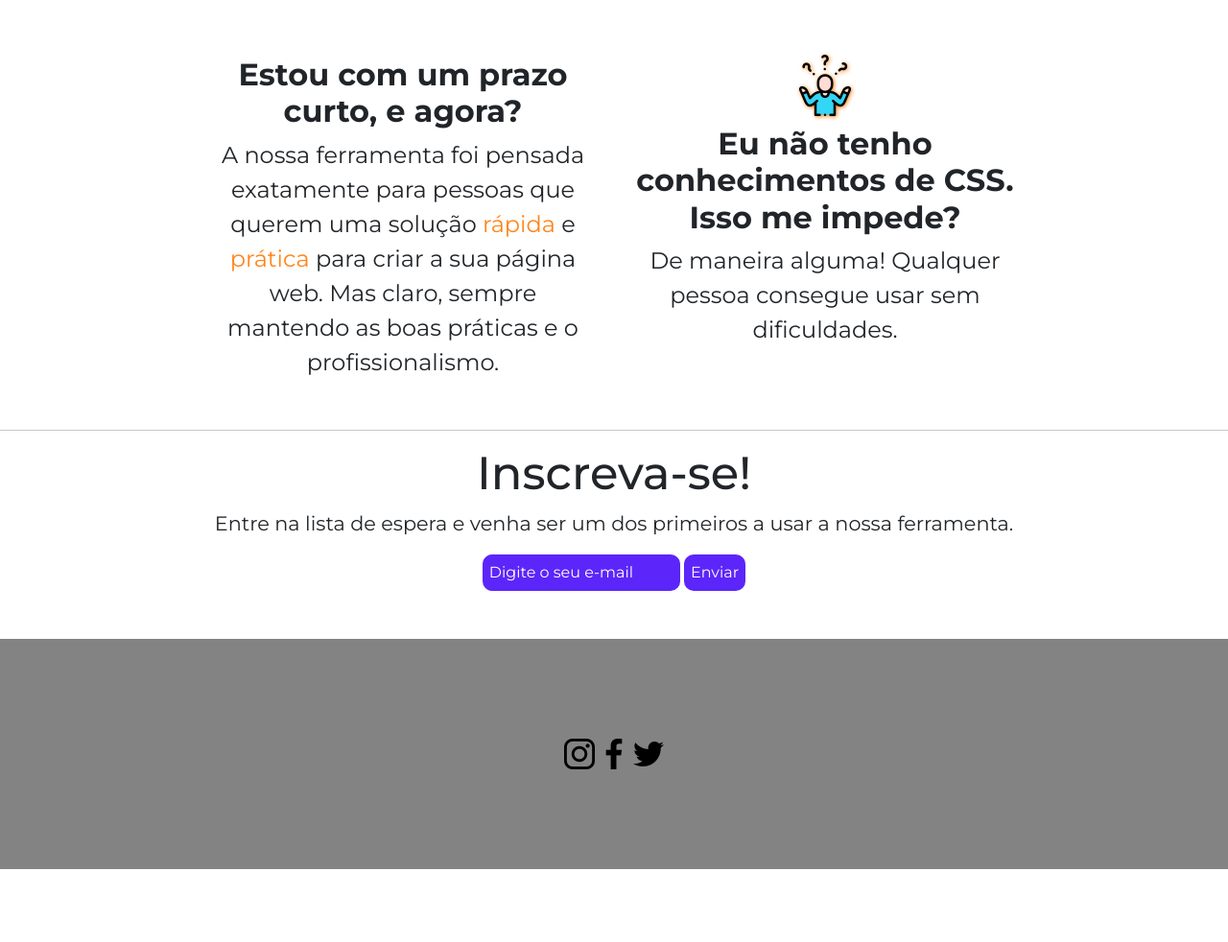
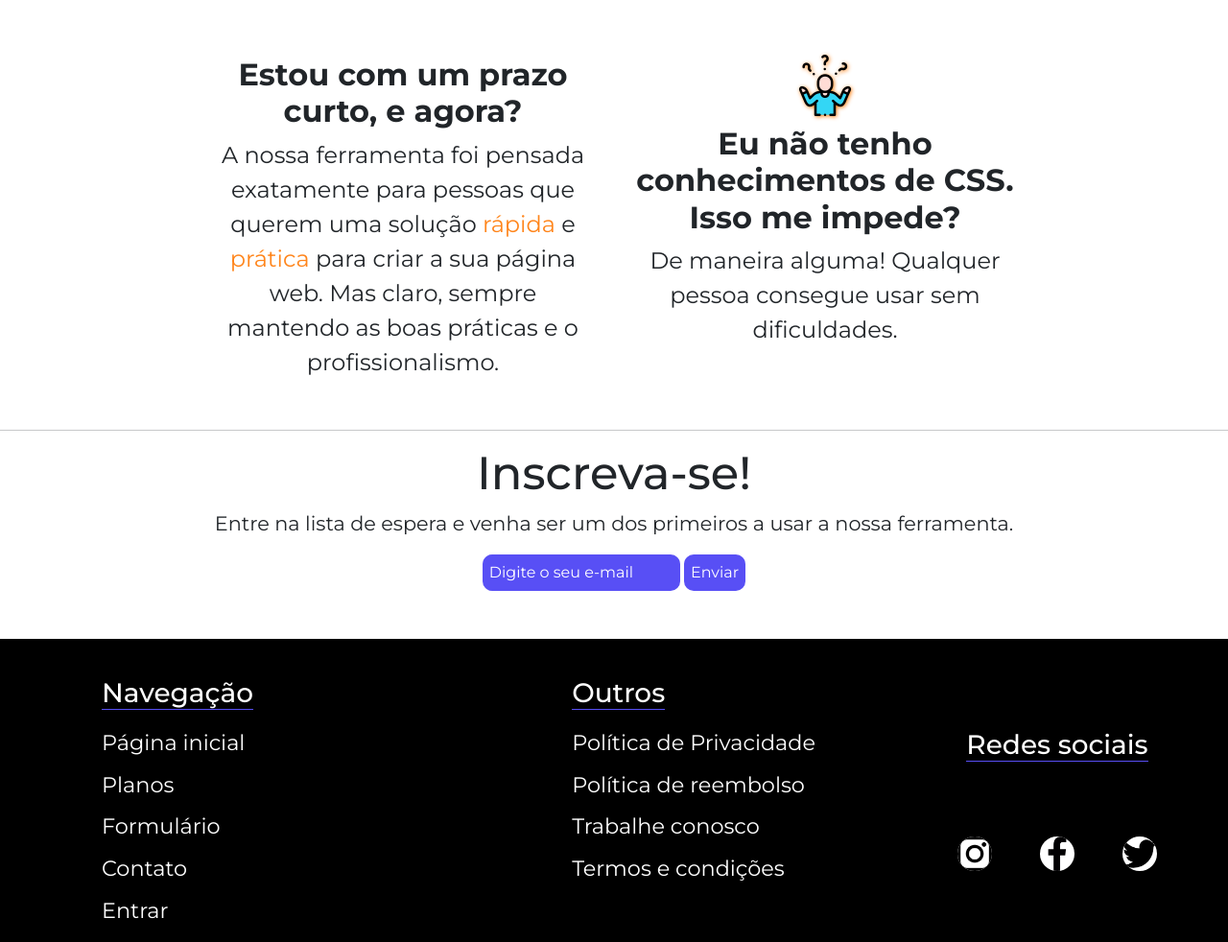
Before and after one commit to MariDutra/Segundo-Projeto-Squad, a plain HTML site: page index.html in a window 1280 px wide. Shown: the part 687-1669 px from the top of the page at 96% size. Before the commit the page ends 1593 px from the top, so only its background shows below. Drawn offline with nearby package versions, Linux system fonts and the light colour scheme.

Commit message:
mudanças header/footer e index
Alterações no header e footer para ficarem mais visíveis e também implementação de informações no footer. Index foi adicionado detalhes

```diff
--- a/CSS/h&f.css
+++ b/CSS/h&f.css
@@ -12,11 +12,15 @@ header{
     justify-content: space-around;
     align-items: center;
     padding-top: 20px;
+    backdrop-filter: blur(4px);
+    background-color: rgba(0, 0, 0, 0.299);
+    border-bottom: 1px solid var(--roxo)
 }
 h1{
     color: white;
+    font-size:2.4rem
 }
-ul{
+header ul{
     display: flex;
     padding: 0;
     gap: 25px;
@@ -30,12 +34,55 @@ a{
 
 footer{
     display: flex;
+    flex-direction: column;
     align-items: center;
-    justify-content: center;
-    background-color: rgba(0, 0, 0, 0.487);
-    height: 30vh;
+    backdrop-filter: blur(4px);
+    background-color: rgb(0, 0, 0);
+    height: max-content
 }
 
+footer div{
+    display: flex;
+    margin-top: 20px;
+    gap: 50px;
+}
+footer ul{
+    display: flex;
+    flex-direction: column;
+    list-style: none;
+    gap: 10px;
+}
+footer h3{
+    color: white;
+    border-bottom: 1px solid #584ff5;
+    width: max-content;
+}
 footer img{
-    width: 32px;
+    width: 36px;
+    background-color: white;
+    border-radius: 50%;
 }
+footer #redesSociais{
+    display: flex;
+    flex-direction: column;
+    align-items: center;
+}
+@media (min-width: 1080px){
+    header{
+        flex-direction: row;
+    }
+    h1{
+        text-shadow: 3px 3px 10px #584ff5;
+        font-size: 3rem;
+    }
+    li{
+        font-size: 1.4rem;
+    }
+    footer{
+        flex-direction: row;
+        justify-content: space-around;
+    }
+    footer div:nth-child(1){
+        gap: 300px
+    }
+}
--- a/CSS/index.css
+++ b/CSS/index.css
@@ -1,8 +1,6 @@
 :root{
-    --roxo: #5C25FA;
+    --roxo: #584ff5;
     --laranja: #ff851b;
-
-
 }
 #section1{
     background-image: linear-gradient(90deg, rgba(0, 0, 0, 0.68) 0%, rgba(255,255,255,0) 100%), url(../img/woman-3597095_1920.jpg);
@@ -19,7 +17,7 @@
     height: 60%;
     max-width:900px;
     color: rgb(255, 255, 255);
-    margin: 50px auto;
+    margin: 60px auto;
     padding-inline: 6px;
     text-align: center;
     background-color: rgba(0, 0, 0, 0.355);
@@ -42,6 +40,10 @@
     border: none;
     background-color: var(--roxo);
     color: white;
+    transition: .4s
+}
+#intro button:hover{
+    background-color: #392fff;
 }
 #wrapper{
     margin-block: 50px;
@@ -87,13 +89,21 @@
 }
 @media (min-width: 900px){
     #intro{
-        border-radius: 10px;
+        border-radius: 20px;
+        margin: 100px auto;
     }
 }
 @media (min-width: 1220px){
     #intro, #chamadaEspera p{
         font-size: 1.3rem;
 
+    }
+    #intro div p{
+        font-size: 1.4rem;
+    }
+    #intro div p span{
+        font-weight: 700;
+        text-transform: uppercase;
     }
     #intro h2, #chamadaEspera h3{
         font-size: 3rem;
--- a/index.html
+++ b/index.html
@@ -25,7 +25,7 @@
         <div id="intro">
             <div>
                 <h2>Criar a sua página web <span>não</span> precisa ser uma tarefa difícil</h2>
-                <p>Use um framework CSS que é de fácil entendimento, moderno e TOTALMENTE em português.</p>
+                <p>Use um framework CSS que é de fácil entendimento, moderno e <span>totalmente</span> em português.</p>
             </div>
             <button>Quero conhecer!</button>
         </div>
@@ -59,9 +59,33 @@
 
     <footer>
         <div>
-            <img src="./img/logotipo-do-instagram.png" alt="">
-            <img src="./img/simbolo-de-aplicativo-do-facebook.png" alt="">
-            <img src="./img/twitter.png" alt="">
+            <div>
+                <ul>
+                    <h3>Navegação</h3>
+                    <a href="#"><li>Página inicial</li></a>
+                    <a href="#"><li>Planos</li></a>
+                    <a href="#"><li>Formulário</li></a>
+                    <a href="#"><li>Contato</li></a>
+                    <a href="#"><li>Entrar</li></a>
+                </ul>
+            </div>
+            <div>
+                <ul>
+                    <h3>Outros</h3>
+                    <a href="#"><li>Política de Privacidade</li></a>
+                    <a href="#"><li>Política de reembolso</li></a>
+                    <a href="#"><li>Trabalhe conosco</li></a>
+                    <a href="#"><li>Termos e condições</li></a>
+                </ul>
+            </div>
+        </div>
+        <div id="redesSociais">
+            <h3>Redes sociais</h3>
+            <div>
+                <img src="./img/logotipo-do-instagram.png" alt="">
+                <img src="./img/simbolo-de-aplicativo-do-facebook.png" alt="">
+                <img src="./img/twitter.png" alt="">
+            </div>
         </div>
     </footer>
 
```
